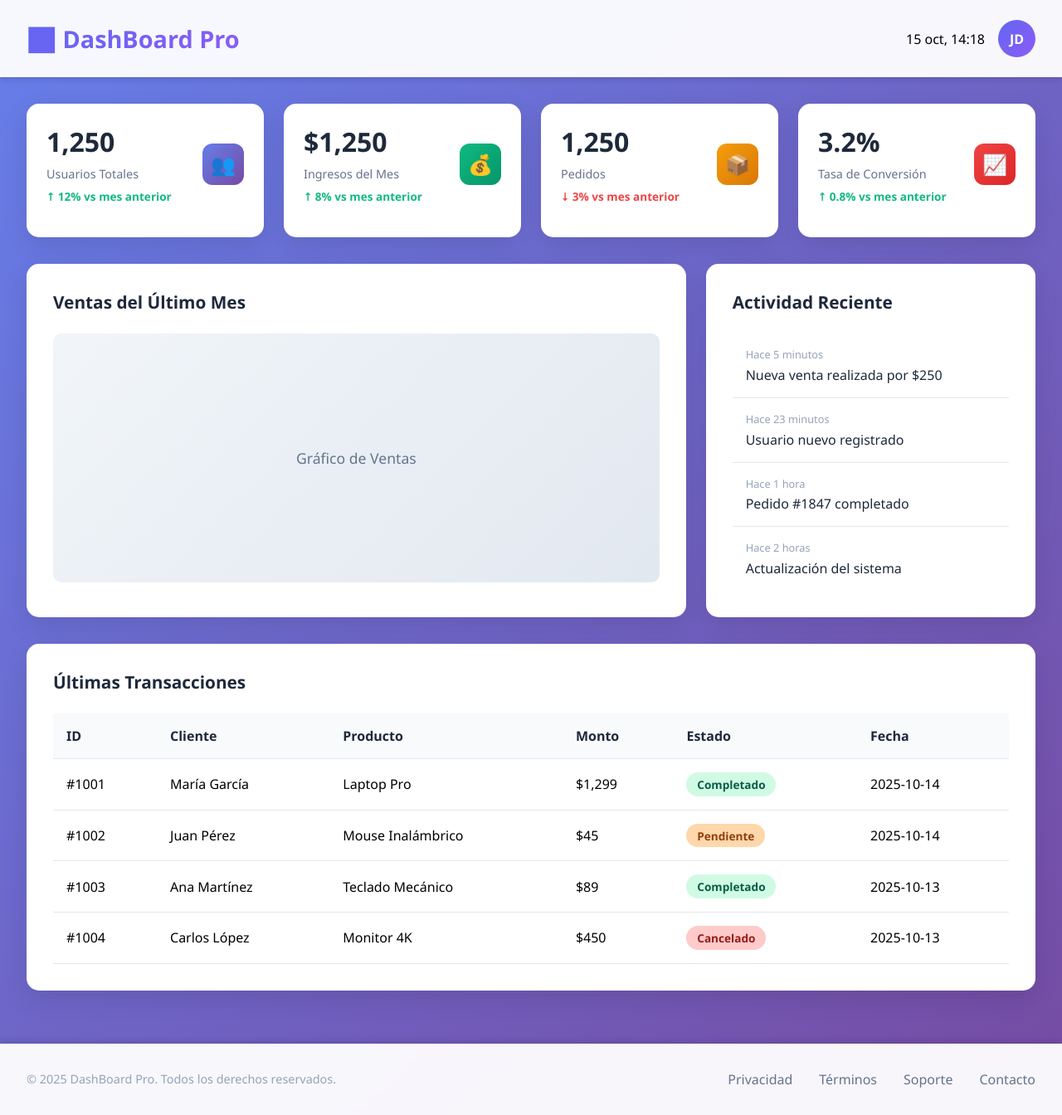
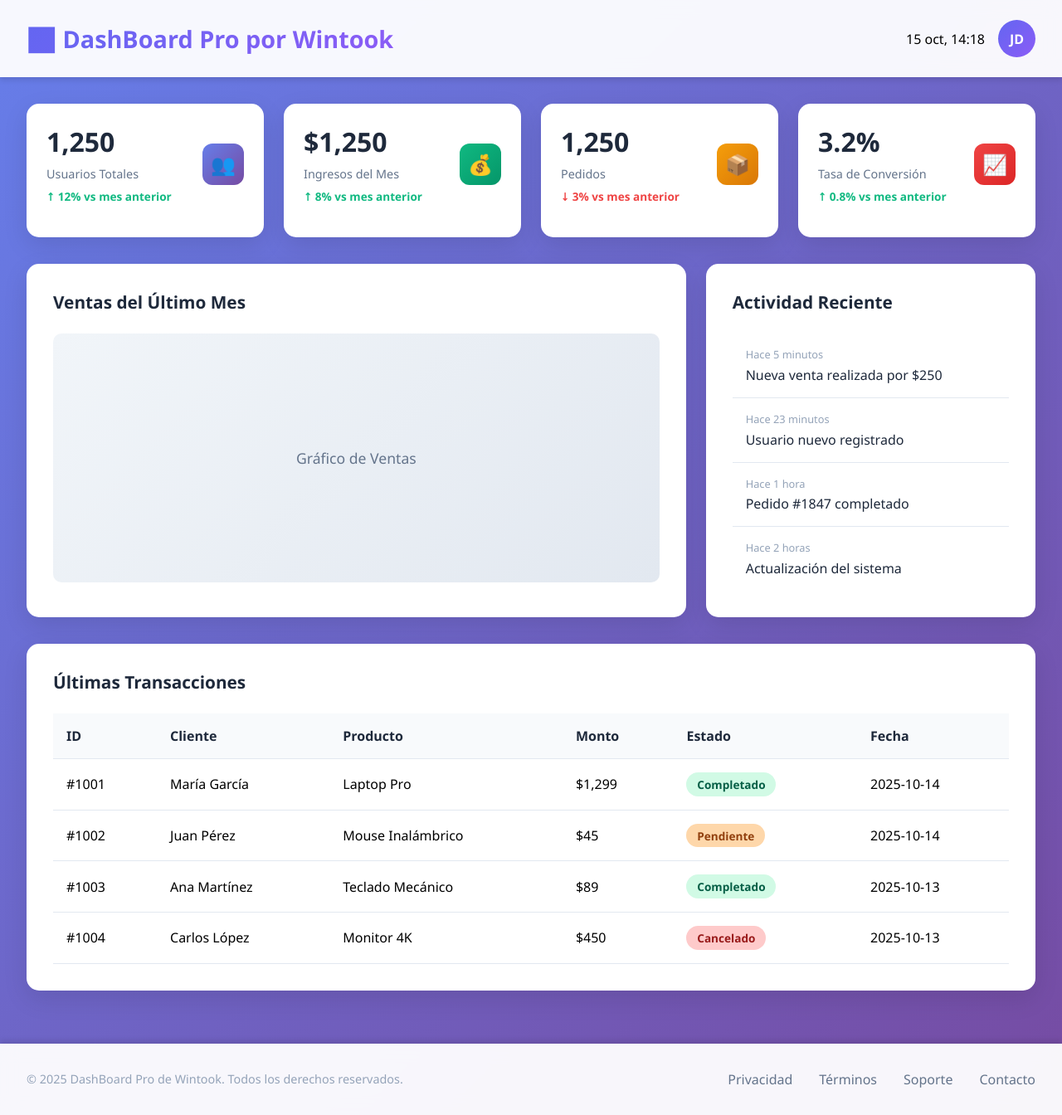
Before and after one commit to wintook-wintook/curso, a plain HTML site: page index.html in a window 1280 px wide. Shown: the whole page at 83% size. Drawn offline with Linux system fonts and the light colour scheme.

Commit message:
Se modifico el index con header por el colaborador 1 Mariana

```diff
--- a/index.html
+++ b/index.html
@@ -10,7 +10,7 @@
     <!-- Header -->
     <header>
         <div class="header-content">
-            <div class="logo">📊 DashBoard Pro</div>
+            <div class="logo">📊 DashBoard Pro por Wintook</div>
             <div class="user-info">
                 <span id="current-time"></span>
                 <div class="user-avatar" onclick="toggleUserMenu()">JD</div>
@@ -153,7 +153,7 @@
     <footer>
         <div class="footer-content">
             <div class="footer-copyright">
-                © 2025 DashBoard Pro. Todos los derechos reservados.
+                © 2025 DashBoard Pro de Wintook. Todos los derechos reservados.
             </div>
             <div class="footer-links">
                 <a href="#" onclick="return false;">Privacidad</a>
```
